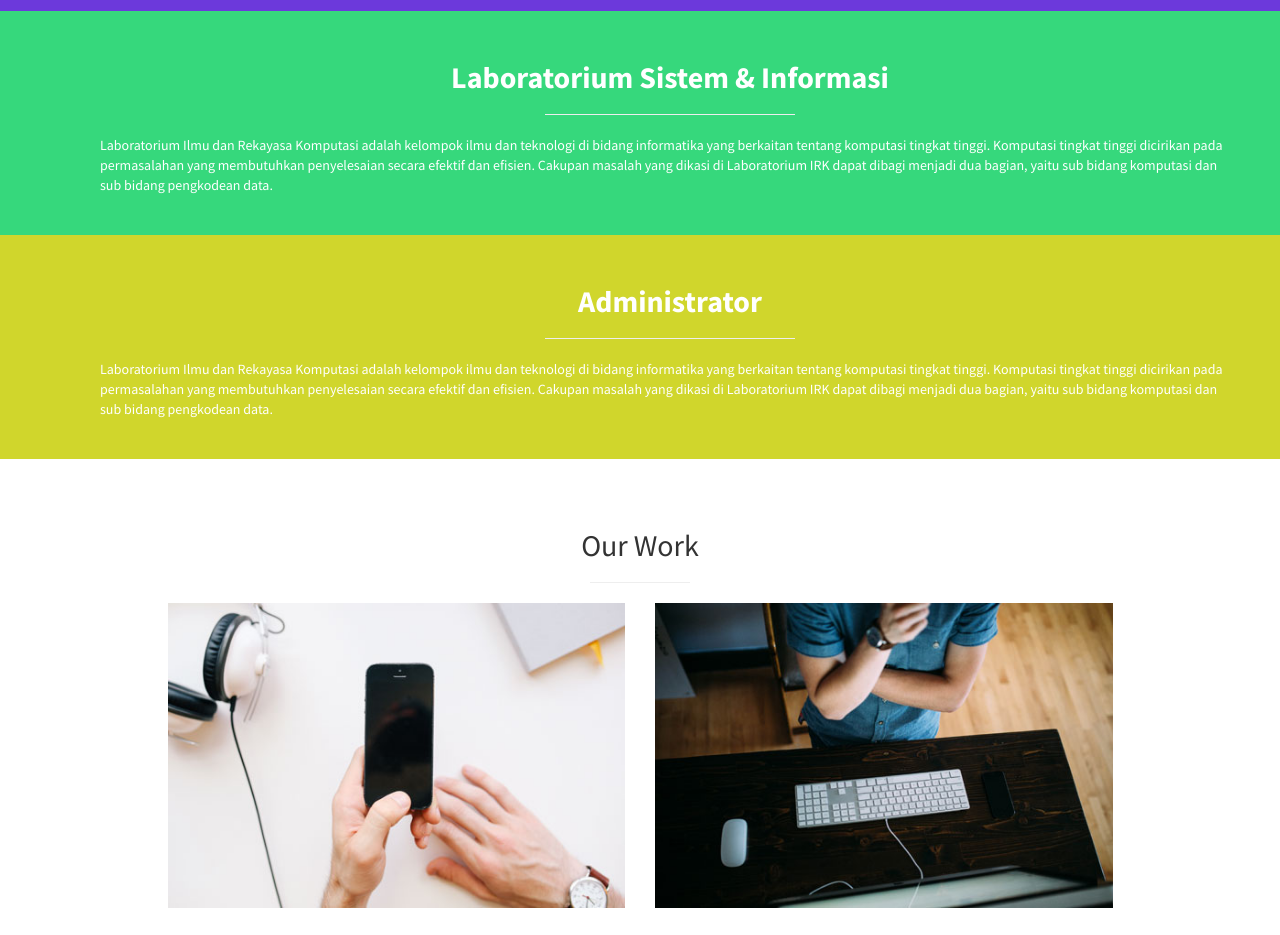
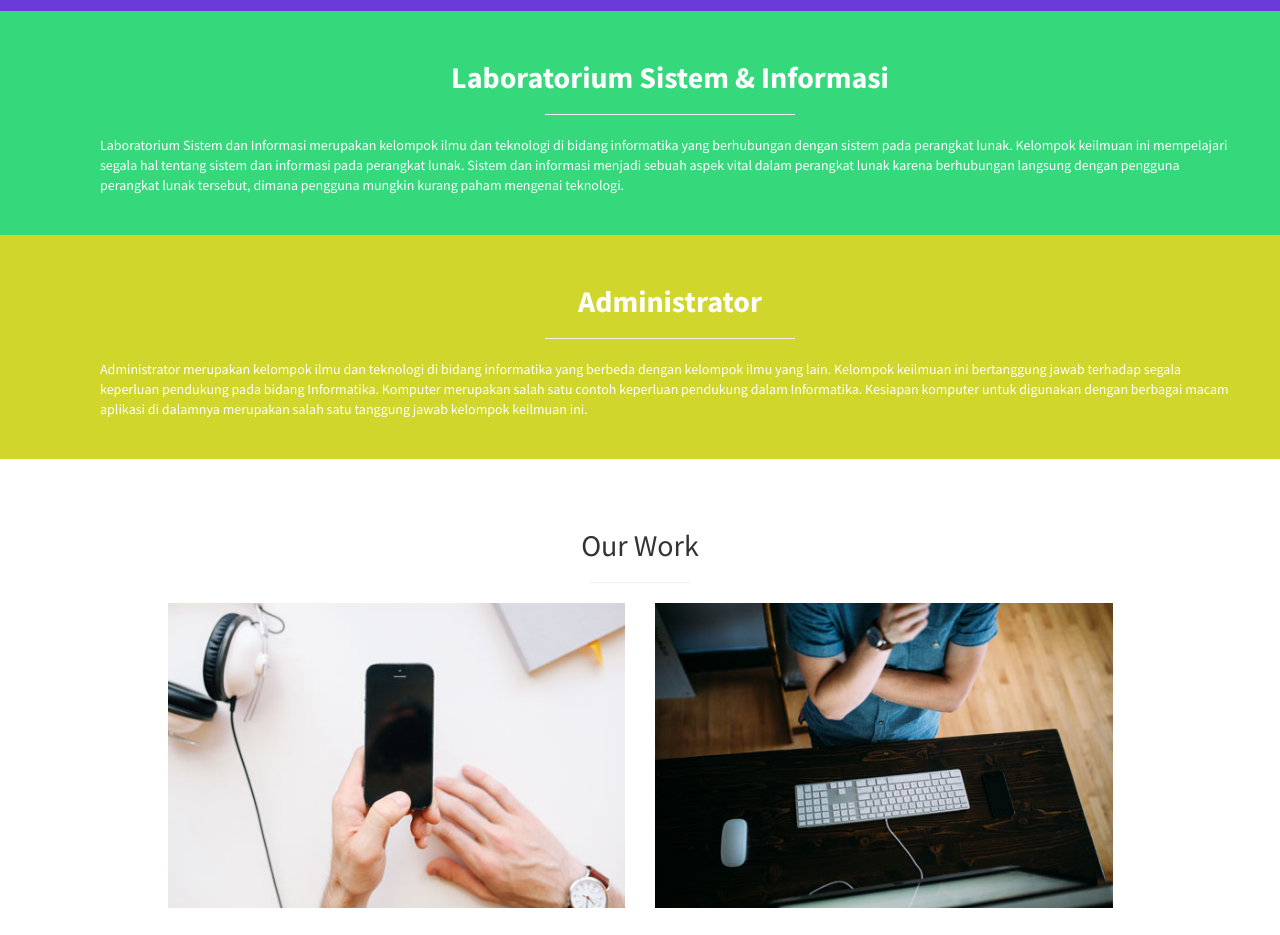
Before and after one commit to mickyyu96/Psiper, a plain HTML site: page WebsitePsiper/index.html in a window 1280 px wide. Shown: the part 3080-4015 px from the top of the page. Drawn offline with Linux system fonts and the light colour scheme.

Commit message:
sisinfo & admin

```diff
--- a/WebsitePsiper/index.html
+++ b/WebsitePsiper/index.html
@@ -286,7 +286,7 @@
             <div class="row">
                 <div class="col-lg-12 text-center" style="Margin:30px; color:white">
                     <h2><b>Laboratorium Sistem &amp; Informasi</b></h2><hr style="width:250px">
-                    <p style="text-align: left">Laboratorium Ilmu dan Rekayasa Komputasi adalah kelompok ilmu dan teknologi di bidang informatika yang berkaitan tentang komputasi tingkat tinggi. Komputasi tingkat tinggi dicirikan pada permasalahan yang membutuhkan penyelesaian secara efektif dan efisien. Cakupan masalah yang dikasi di Laboratorium IRK dapat dibagi menjadi dua bagian, yaitu sub bidang komputasi dan sub bidang pengkodean data</a>.</p>
+                    <p style="text-align: left">Laboratorium Sistem dan Informasi merupakan kelompok ilmu dan teknologi di bidang informatika yang berhubungan dengan sistem pada perangkat lunak. Kelompok keilmuan ini mempelajari segala hal tentang sistem dan informasi pada perangkat lunak. Sistem dan informasi menjadi sebuah aspek vital dalam perangkat lunak karena berhubungan langsung dengan pengguna perangkat lunak tersebut, dimana pengguna mungkin kurang paham mengenai teknologi</a>.</p>
                 </div>
             </div>
             <!-- /.row -->
@@ -300,7 +300,7 @@
             <div class="row">
                 <div class="col-lg-12 text-center" style="Margin:30px; color:white">
                     <h2><b>Administrator</b></h2><hr style="width:250px">
-                    <p style="text-align: left">Laboratorium Ilmu dan Rekayasa Komputasi adalah kelompok ilmu dan teknologi di bidang informatika yang berkaitan tentang komputasi tingkat tinggi. Komputasi tingkat tinggi dicirikan pada permasalahan yang membutuhkan penyelesaian secara efektif dan efisien. Cakupan masalah yang dikasi di Laboratorium IRK dapat dibagi menjadi dua bagian, yaitu sub bidang komputasi dan sub bidang pengkodean data</a>.</p>
+                    <p style="text-align: left">Administrator merupakan kelompok ilmu dan teknologi di bidang informatika yang berbeda dengan kelompok ilmu yang lain. Kelompok keilmuan ini bertanggung jawab terhadap segala keperluan pendukung pada bidang Informatika. Komputer merupakan salah satu contoh keperluan pendukung dalam Informatika. Kesiapan komputer untuk digunakan dengan berbagai macam aplikasi di dalamnya merupakan salah satu tanggung jawab kelompok keilmuan ini</a>.</p>
                 </div>
             </div>
             <!-- /.row -->
```
